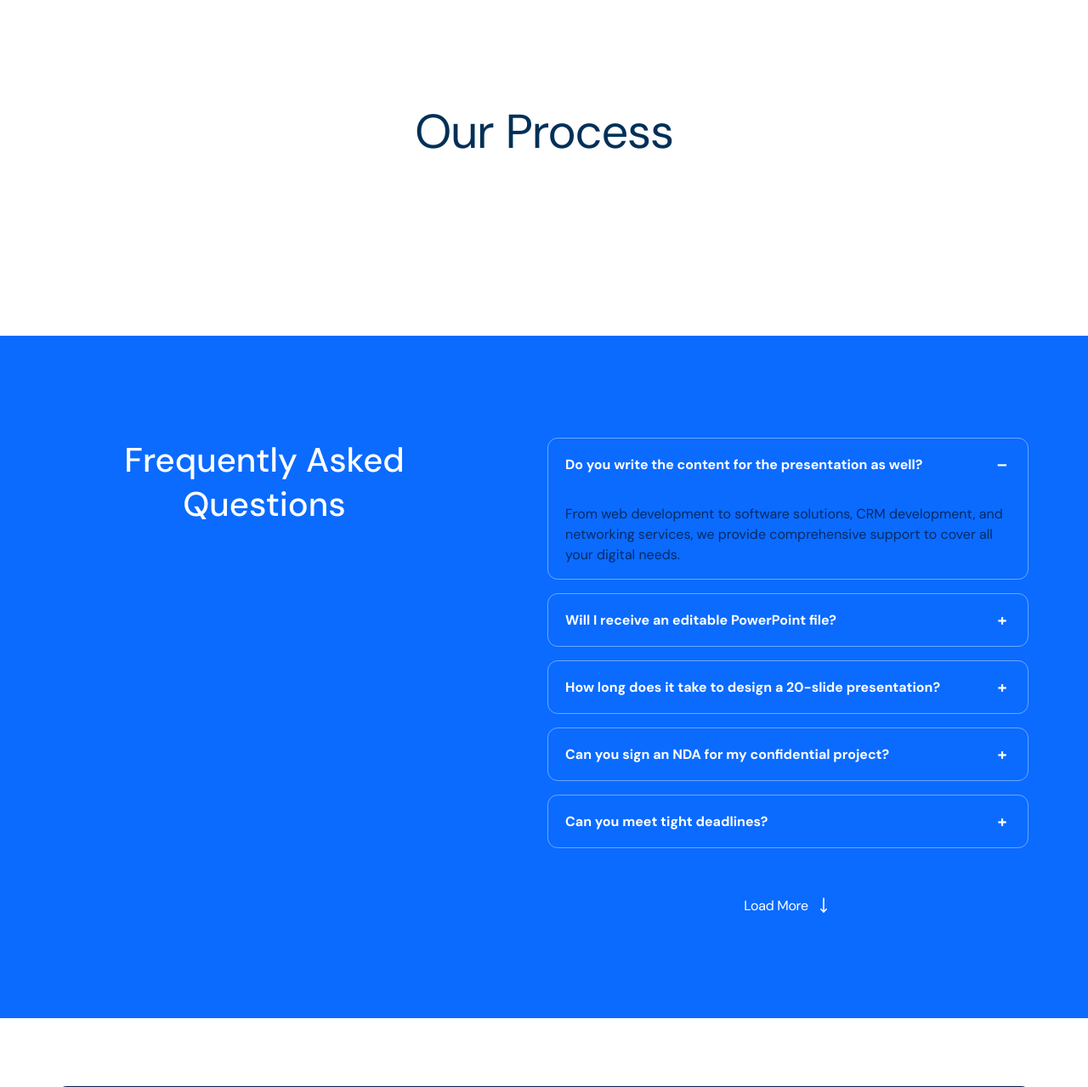
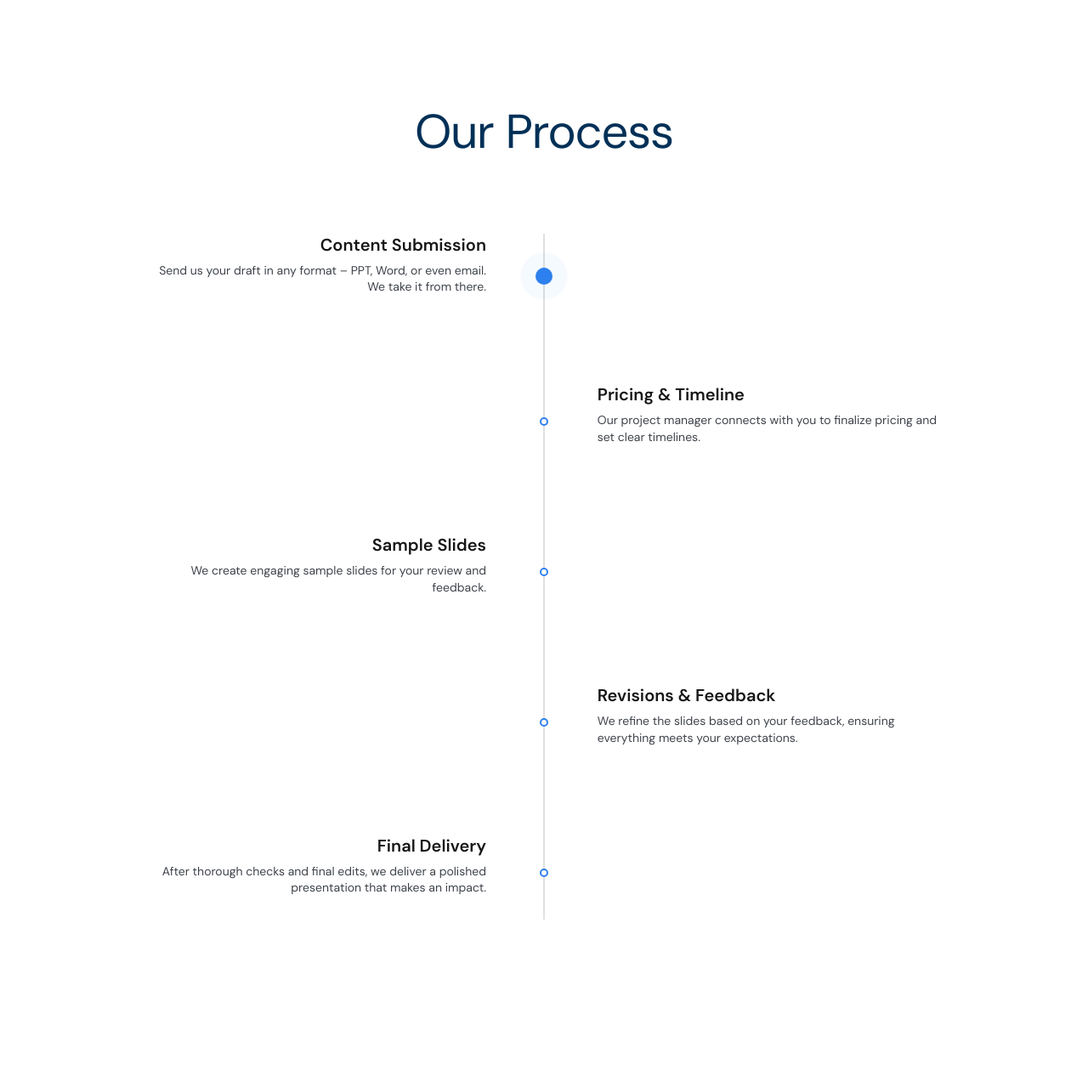
Before and after one commit to amal-jith/vgds, a Flask app: template templates/home.html in a window 1280 px wide. Shown: the part 4356-5635 px from the top of the page at 85% size. Run offline with Flask 3, Linux system fonts and the light colour scheme; the template is opened without the code that fills it, so the values that code supplies are empty.

Commit message:
Update home.html

```diff
--- a/templates/home.html
+++ b/templates/home.html
@@ -321,6 +321,63 @@
                 <div class="container p-0">
                     <div class="card-body p-0">
                         <h5 class="process-title text-center">Our Process</h5>
+
+                        <div class="process-wrapper">
+                              <div class="timeline-line"></div>
+                              <div class="timeline-indicator" id="bubble"></div>
+
+                              <!-- STEP 1 -->
+                              <div class="timeline-step" data-step>
+                                <div class="left-step">
+                                  <h5 class="process-head-1">Content Submission</h5>
+                                  <p class="process-head-2">Send us your draft in any format – PPT, Word, or even email. We take it from there.</p>
+                                </div>
+                                  <div class="timeline-dot"></div>
+                                <div class="right-step"></div>
+                              </div>
+
+                              <!-- STEP 2 -->
+                              <div class="timeline-step" data-step>
+                                <div class="left-step"></div>
+                                  <div class="timeline-dot"></div>
+                                <div class="right-step">
+                                  <h5 class="process-head-1">Pricing & Timeline</h5>
+                                  <p class="process-head-2">Our project manager connects with you to finalize pricing and set clear timelines.</p>
+                                </div>
+                              </div>
+
+                              <!-- STEP 3 -->
+                              <div class="timeline-step" data-step>
+                                <div class="left-step">
+                                  <h5 class="process-head-1">Sample Slides</h5>
+                                  <p class="process-head-2">We create engaging sample slides for your review and feedback.</p>
+                                </div>
+                                  <div class="timeline-dot"></div>
+                                <div class="right-step"></div>
+                              </div>
+
+                              <!-- STEP 4 -->
+                              <div class="timeline-step" data-step>
+                                <div class="left-step"></div>
+                                  <div class="timeline-dot"></div>
+                                <div class="right-step">
+                                  <h5 class="process-head-1">Revisions & Feedback</h5>
+                                  <p class="process-head-2">We refine the slides based on your feedback, ensuring everything meets your expectations.</p>
+                                </div>
+                              </div>
+
+                              <!-- STEP 3 -->
+                              <div class="timeline-step" data-step>
+                                <div class="left-step">
+                                  <h5 class="process-head-1">Final Delivery</h5>
+                                  <p class="process-head-2">After thorough checks and final edits, we deliver a polished presentation that makes an impact.</p>
+                                </div>
+                                  <div class="timeline-dot"></div>
+                                <div class="right-step"></div>
+                              </div>
+
+                            </div>
+
                     </div>
                 </div>
             </div>
```
